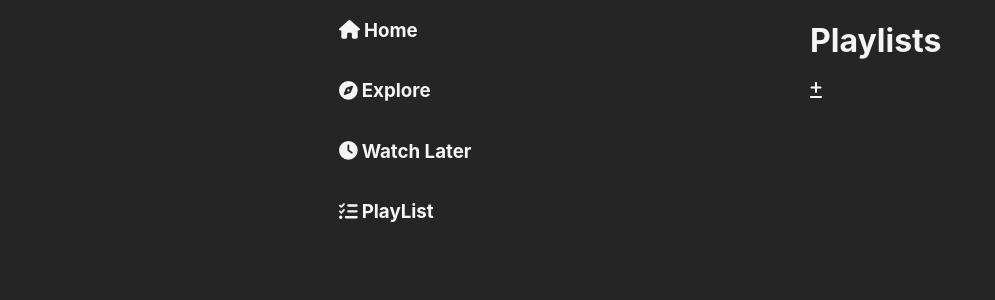
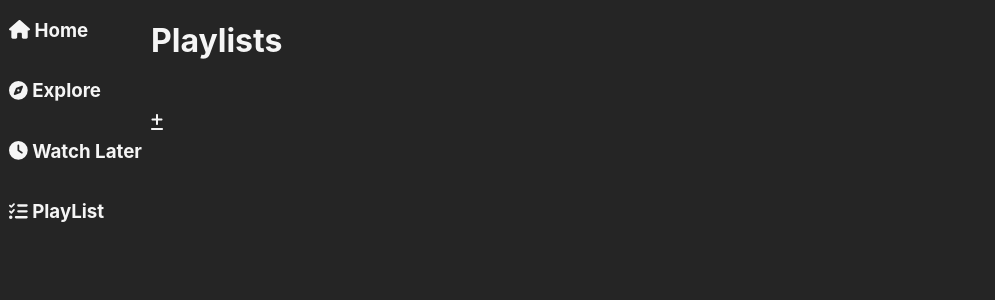
Before and after one commit to vishalsoni7/mcr-nine, a React (Create React App) app: page /playlist in a window 1280 px wide. Shown: the top 300 px of the page, without its empty margins (0-995 px from the left). Built offline with nearby package versions, Linux system fonts and the light colour scheme.

Commit message:
style - fixed css

```diff
--- a/src/css/playlist.css
+++ b/src/css/playlist.css
@@ -1,18 +1,20 @@
 .playlist {
   display: flex;
   align-items: flex-start;
+  justify-content: space-evenly;
   flex-direction: column;
+  flex-wrap: wrap;
 }
 
 .pl {
   display: flex;
   align-items: center;
-  justify-content: space-evenly;
+  justify-content: flex-start;
   flex-wrap: wrap;
+  gap: 1rem;
 }
 
 .playlist-inner-div-a {
-  margin: 0rem 1rem 0rem 0rem;
   width: 12rem;
   height: 12rem;
   display: flex;
--- a/src/pages/PlayList.jsx
+++ b/src/pages/PlayList.jsx
@@ -15,7 +15,7 @@ export const PlayList = () => {
     <div className="div">
       <SideBar />
 
-      <div className="playlist">
+      <div className="explore-main-div">
         <h1> Playlists </h1>
 
         <div className="pl">
```
